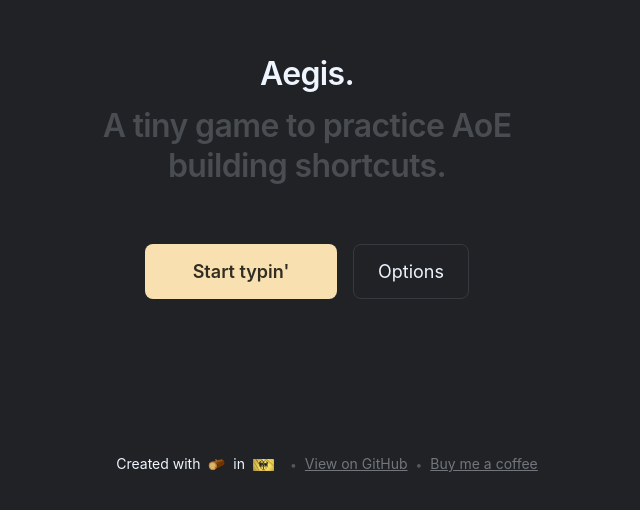
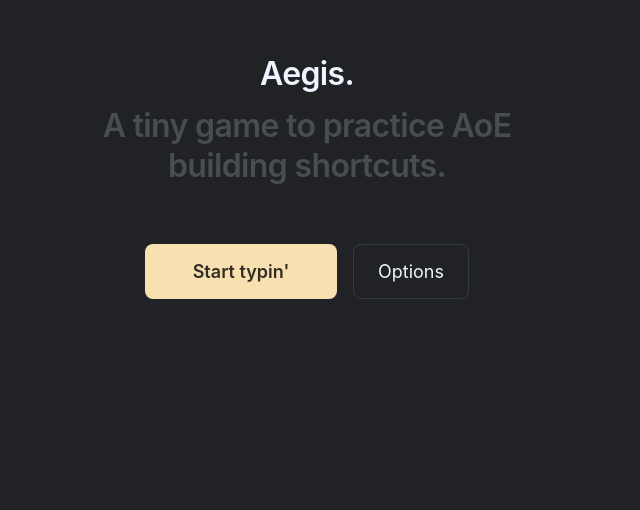
Before and after one commit to alexwidua/aegis, a React (Create React App) app: page / in a window 1280 px wide. Shown: the part 250-760 px from the top of the page, without its empty margins (333-973 px from the left). Built offline with nearby package versions, Linux system fonts and the light colour scheme; a web font is replaced by a local one.

Commit message:
fix: disable CI errors

```diff
--- a/src/App.js
+++ b/src/App.js
@@ -69,10 +69,13 @@ const App = () => {
 			updateGameSettingsFromLocalStorage(localStorageOptions)
 		}
 		console.log(localStorageOptions)
+		// eslint-disable-next-line react-hooks/exhaustive-deps
 	}, [])
+
 	// Sync data to local storage on modal close
 	useEffect(() => {
 		if (!modal) setLocalStorageOptions(gameOptions)
+		// eslint-disable-next-line react-hooks/exhaustive-deps
 	}, [modal])
 
 	return (
@@ -100,7 +103,7 @@ const App = () => {
 					</div>
 				)}
 			</div>
-			<Footer />
+			{/* {!isPlaying && <Footer />} */}
 			<OptionsModal
 				isOpen={modal}
 				onRequestClose={() => setModal(false)}
--- a/src/game/useGameLogic.js
+++ b/src/game/useGameLogic.js
@@ -74,6 +74,7 @@ const useGameLogic = () => {
 	// Update global ui state when key pressed
 	useEffect(() => {
 		handleKeyPressed(_keyPressed)
+		// eslint-disable-next-line react-hooks/exhaustive-deps
 	}, [_keyPressed])
 
 	/**
@@ -94,6 +95,7 @@ const useGameLogic = () => {
 			)
 		}
 		return () => clearInterval(interval)
+		// eslint-disable-next-line react-hooks/exhaustive-deps
 	}, [playerKeyIncorrect, playerSecondKeyCorrect])
 
 	/**
@@ -103,6 +105,7 @@ const useGameLogic = () => {
 		if (score === scoreLimit) {
 			handleGameEnd()
 		}
+		// eslint-disable-next-line react-hooks/exhaustive-deps
 	}, [score, scoreLimit])
 
 	return null
```
